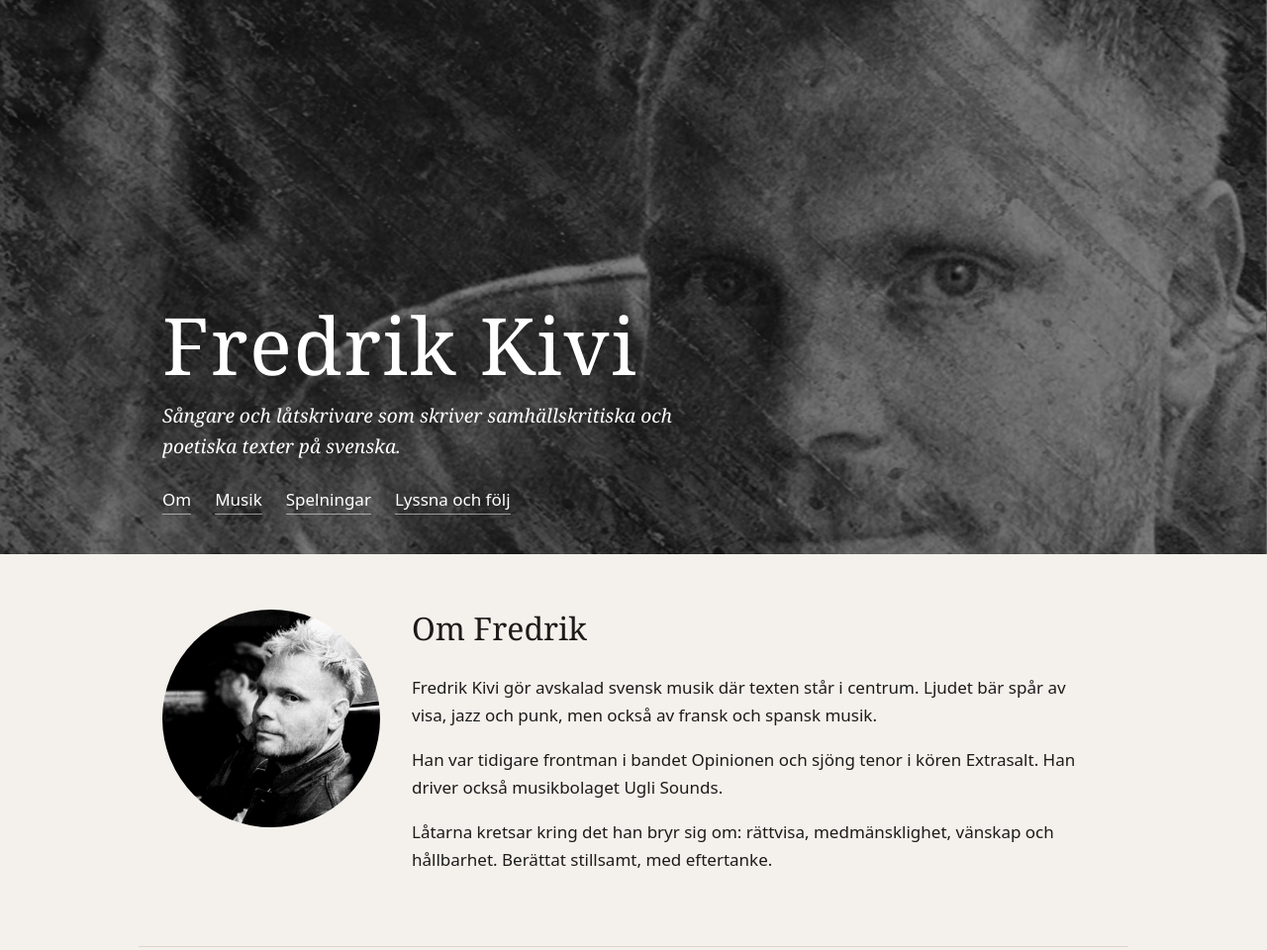
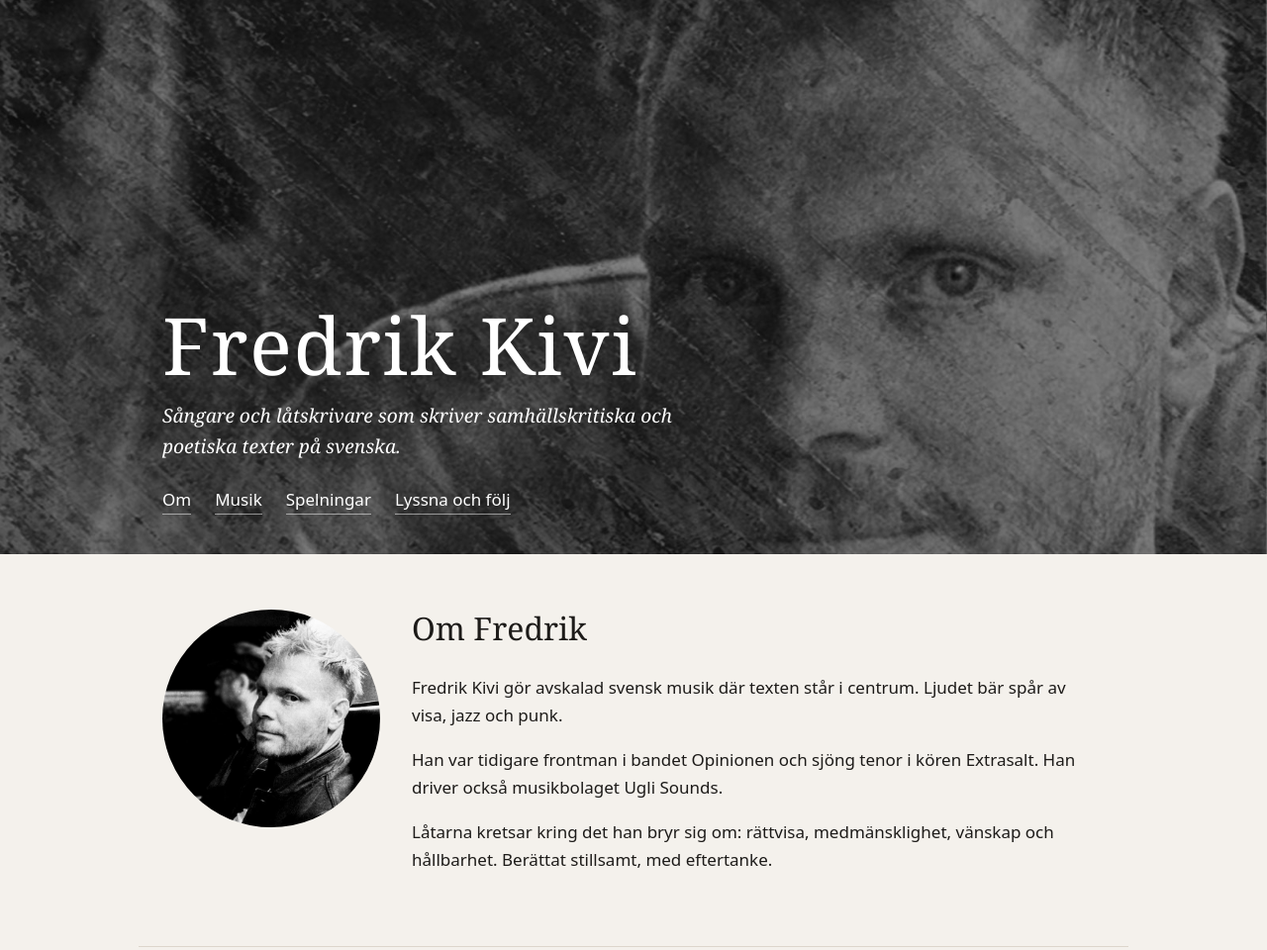
Before and after one commit to fredrikkivi/fredrikkivi.github.io, a plain HTML site: page index.html in a window 1280 px wide. Shown: the top 960 px of the page at 99% size. Drawn offline with Linux system fonts and the light colour scheme.

Commit message:
Ta bort fransk och spansk musik ur presentationen (#2)
Claude-Session: https://claude.ai/code/session_01WwA262cuz8nMUG9DxeTd9k

Co-authored-by: Viktor (Claude) <noreply@anthropic.com>

```diff
--- a/index.html
+++ b/index.html
@@ -4,7 +4,7 @@
   <meta charset="utf-8">
   <meta name="viewport" content="width=device-width, initial-scale=1">
   <title>Fredrik Kivi – sångare och låtskrivare</title>
-  <meta name="description" content="Fredrik Kivi är sångare och låtskrivare. Poetisk, avskalad svensk musik med samhällskritiska texter och influenser från jazz, punk, fransk och spansk musik.">
+  <meta name="description" content="Fredrik Kivi är sångare och låtskrivare. Poetisk, avskalad svensk musik med samhällskritiska texter och influenser från visa, jazz och punk.">
   <meta property="og:title" content="Fredrik Kivi">
   <meta property="og:description" content="Sångare och låtskrivare som skriver samhällskritiska och poetiska texter på svenska.">
   <meta property="og:image" content="https://www.fredrikkivi.se/img/portratt.jpg">
@@ -35,7 +35,7 @@
       <img class="about__img" src="img/portratt.jpg" alt="Svartvitt porträtt av Fredrik Kivi som tittar in i kameran" width="600" height="600" loading="lazy">
       <div>
         <h2>Om Fredrik</h2>
-        <p>Fredrik Kivi gör avskalad svensk musik där texten står i centrum. Ljudet bär spår av visa, jazz och punk, men också av fransk och spansk musik.</p>
+        <p>Fredrik Kivi gör avskalad svensk musik där texten står i centrum. Ljudet bär spår av visa, jazz och punk.</p>
         <p>Han var tidigare frontman i bandet Opinionen och sjöng tenor i kören Extrasalt. Han driver också musikbolaget Ugli Sounds.</p>
         <p>Låtarna kretsar kring det han bryr sig om: rättvisa, medmänsklighet, vänskap och hållbarhet. Berättat stillsamt, med eftertanke.</p>
       </div>
```
